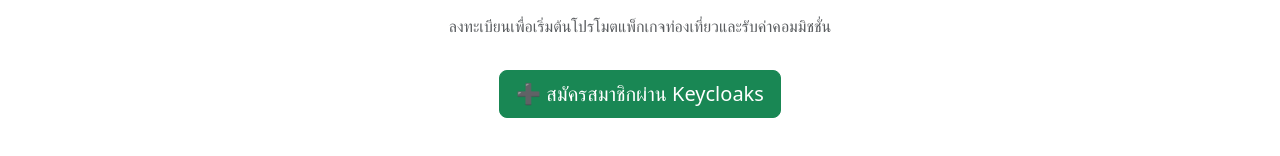
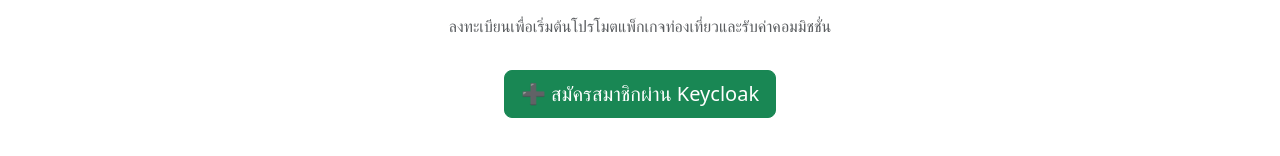
Before and after one commit to saikobz/frontend-affiliate, a React (Create React App) app: page /register in a window 1280 px wide. Shown: the part 152-308 px from the top of the page. Built offline with nearby package versions, Linux system fonts and the light colour scheme; no server answers.

Commit message:
Update Register.js

```diff
--- a/src/pages/Register.js
+++ b/src/pages/Register.js
@@ -4,7 +4,7 @@
 
 const Register = () => {
     const keycloakRegisterUrl =
-        "https://keycloak-deploy-1.onrender.com/realms/affiliate-realm/account/#/register";
+    "https://keycloak-deploy-1.onrender.com/realms/affiliate-realm/protocol/openid-connect/registrations?client_id=affiliator-client&response_type=code&scope=openid&redirect_uri=https://frontend-affiliate-chi.vercel.app/callback";
 
     return (
         <div className="container mt-5">
@@ -12,7 +12,7 @@
                 <h2 className="mb-4">📝 สมัครเป็น Affiliator</h2>
                 <p className="text-muted">ลงทะเบียนเพื่อเริ่มต้นโปรโมตแพ็กเกจท่องเที่ยวและรับค่าคอมมิชชั่น</p>
                 <a href={keycloakRegisterUrl} className="btn btn-lg btn-success mt-3">
-                    ➕ สมัครสมาชิกผ่าน Keycloaks
+                    ➕ สมัครสมาชิกผ่าน Keycloak
                 </a>
             </div>
         </div>
```
